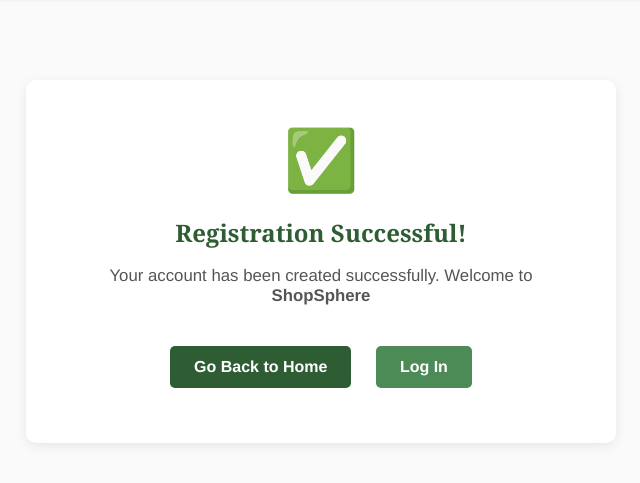
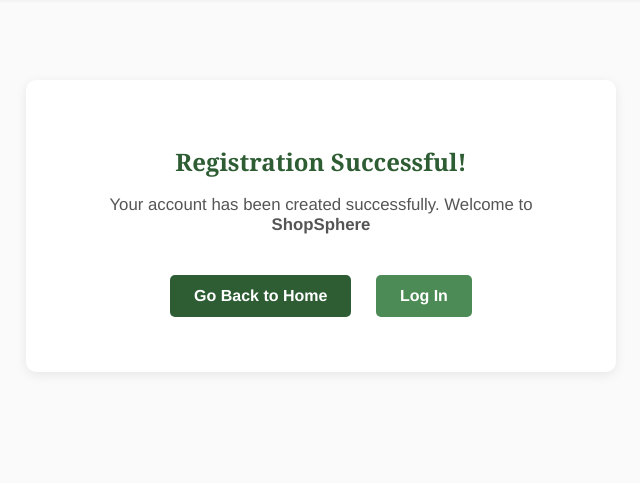
Before and after one commit to drewhy98/devops_shop, a PHP site: page /success.php in a window 1280 px wide. Shown: the part 133-616 px from the top of the page, without its empty margins (319-959 px from the left). Run offline with PHP 8.4, Linux system fonts and the light colour scheme.

Commit message:
Update success.php

```diff
--- a/site/success.php
+++ b/site/success.php
@@ -103,7 +103,6 @@
   </div>
 
   <div class="success-message">
-    <div class="success-icon">✅</div>
     <h2>Registration Successful!</h2>
     <p>Your account has been created successfully. Welcome to <strong>ShopSphere</strong></p>
 
```
